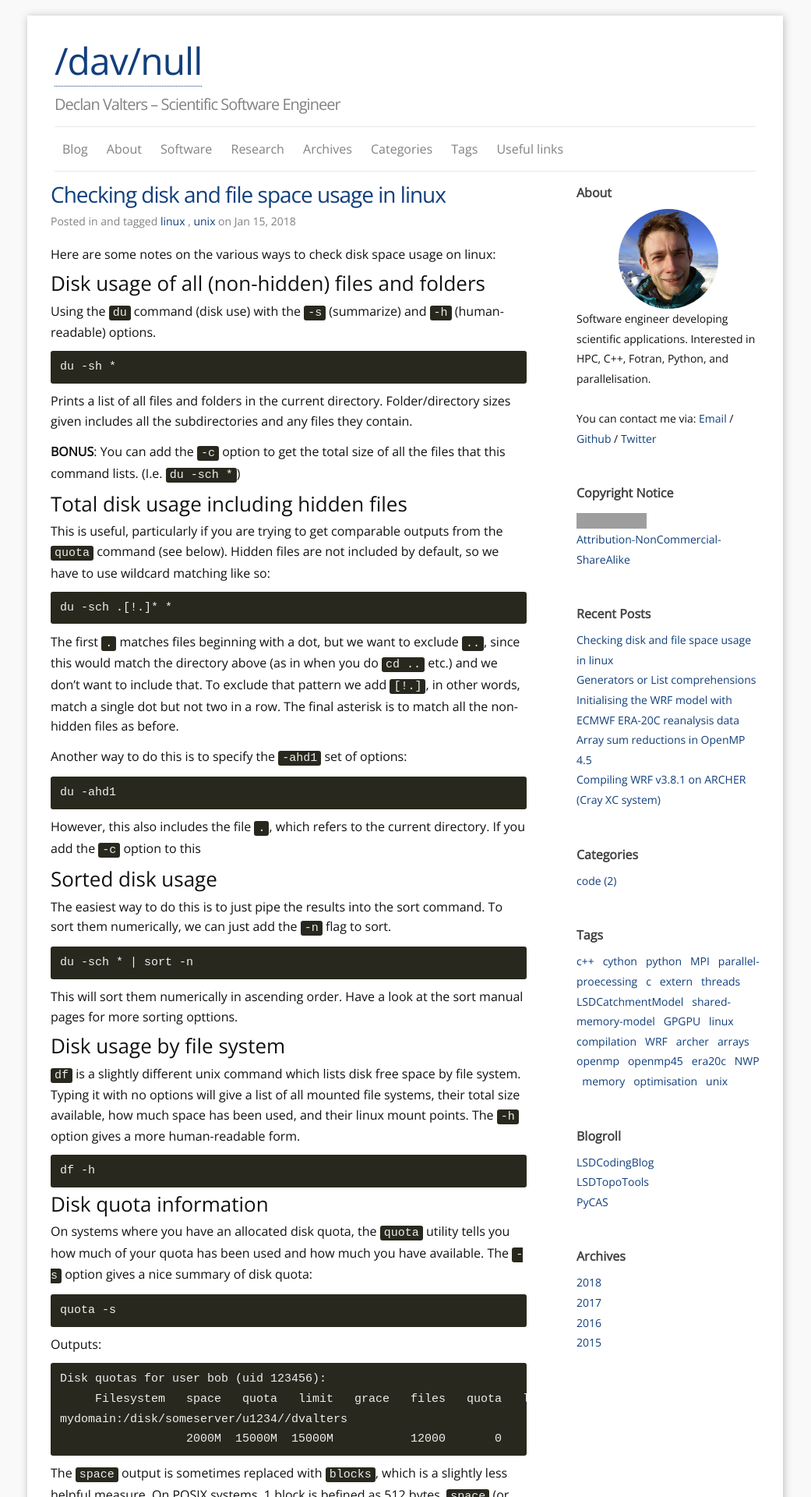
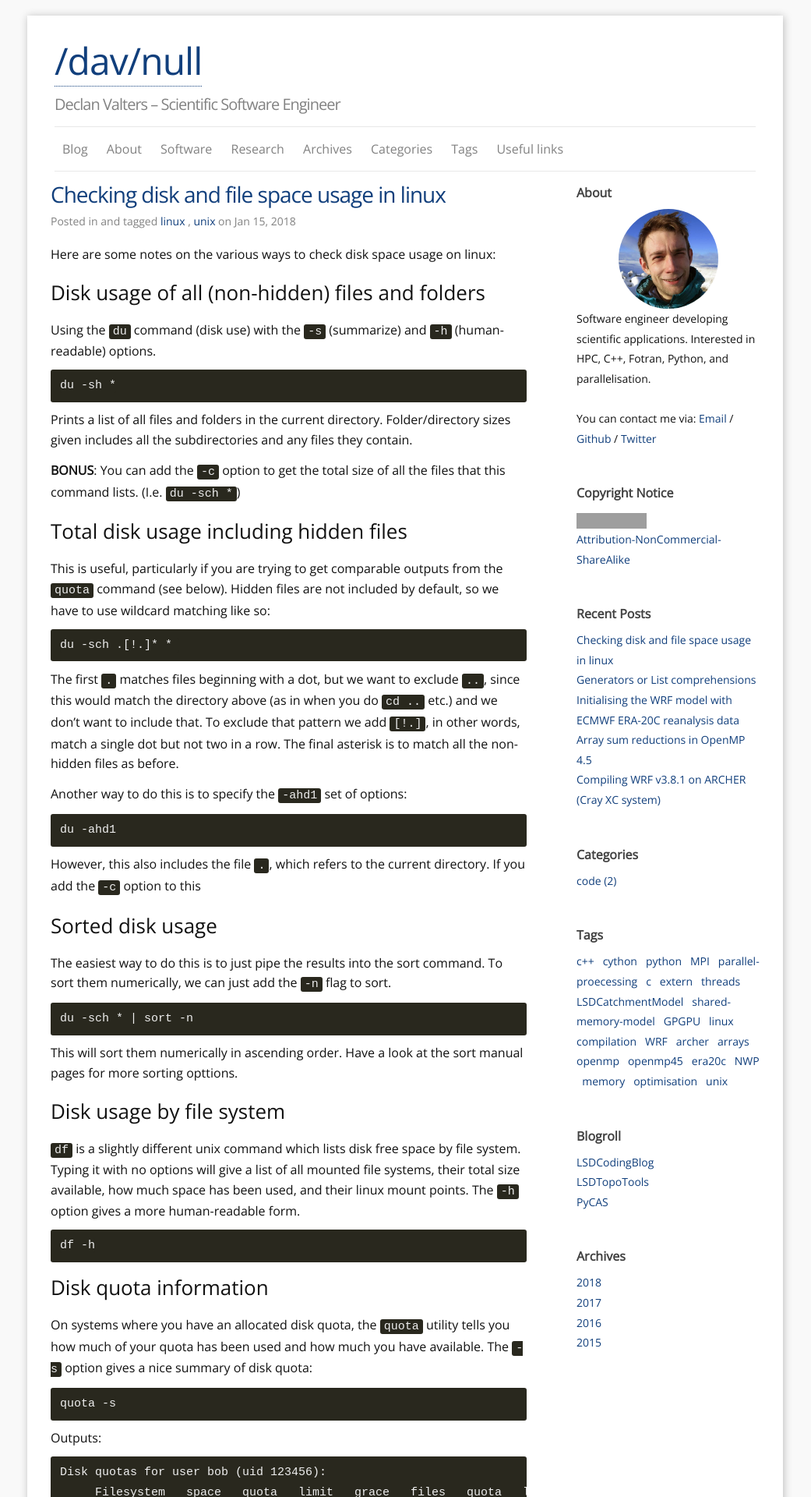
Before and after one commit to dvalters/dvalters.github.io, a Jekyll site: the page built from index.html, in a window 1280 px wide. Shown: the top 1920 px of the page at 78% size, without its empty margins (120-1161 px from the left). Built offline with Jekyll 4.4.1, drawn with Linux system fonts in a browser that asks for light colours; the list of posts is cut into pages by our own code; grey boxes are pictures that could not be loaded.

Commit message:
Fixed heading spacing in CSS

```diff
--- a/_sass/_layout.scss
+++ b/_sass/_layout.scss
@@ -217,7 +217,8 @@
   //margin-bottom: $spacing-unit;
   h1 {
     font-size: 26px;
-    line-height:1em;
+    line-height:1.5em;
+    margin: .5em 0;
     @include media-query($on-laptop){
       font-size: 36px;
     }
@@ -225,7 +226,8 @@
   }
   h2 {
     font-size: 24px;
-    line-height:1em;
+    line-height:1.5em;
+    margin: .5em 0;
     @include media-query($on-laptop) {
       font-size: 28px;
     }
@@ -233,7 +235,8 @@
 
   h3 {
     font-size: 20px;
-    line-height:1em;
+    line-height:1.5em;
+    margin: .5em 0;
 
     @include media-query($on-laptop) {
       font-size: 22px;
@@ -242,7 +245,7 @@
 
   h4 {
     font-size: 18px;
-    line-height:1em;
+    line-height:1.5em;
 
     @include media-query($on-laptop) {
       font-size: 18px;
```
